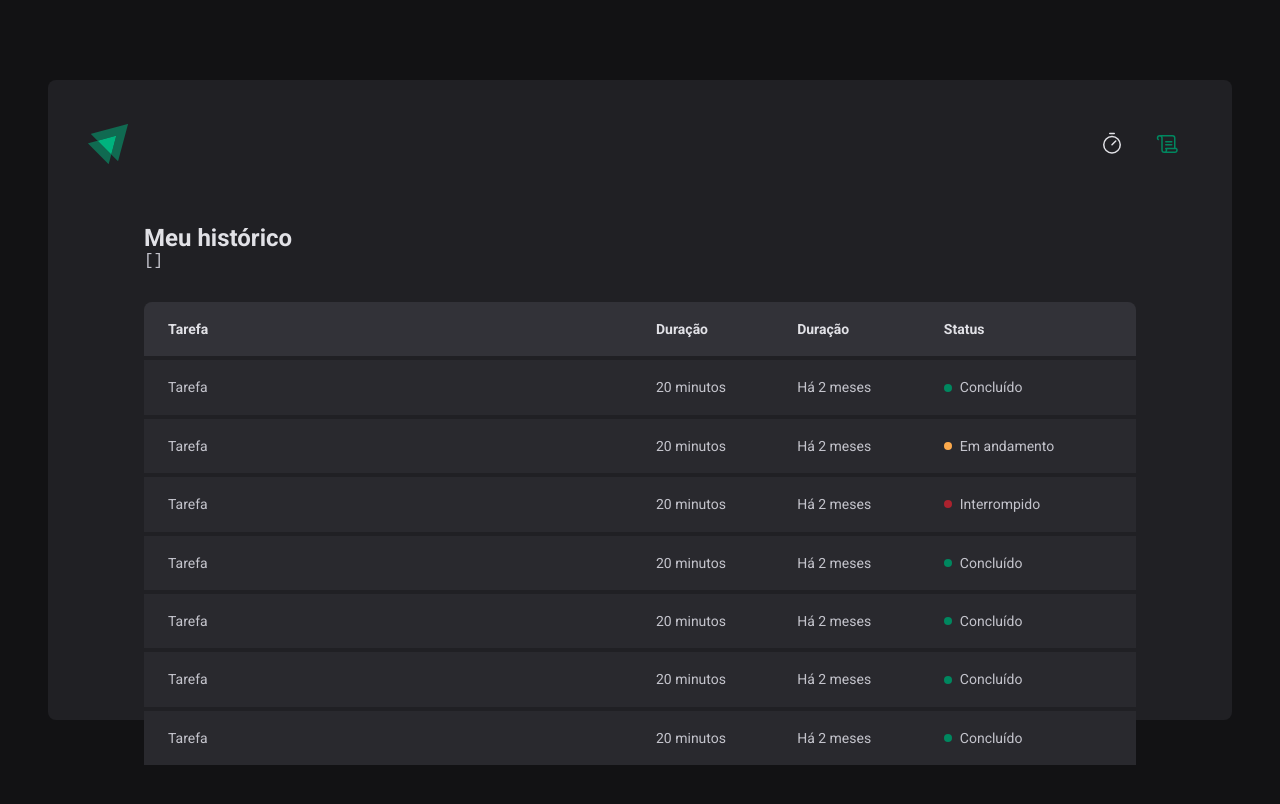
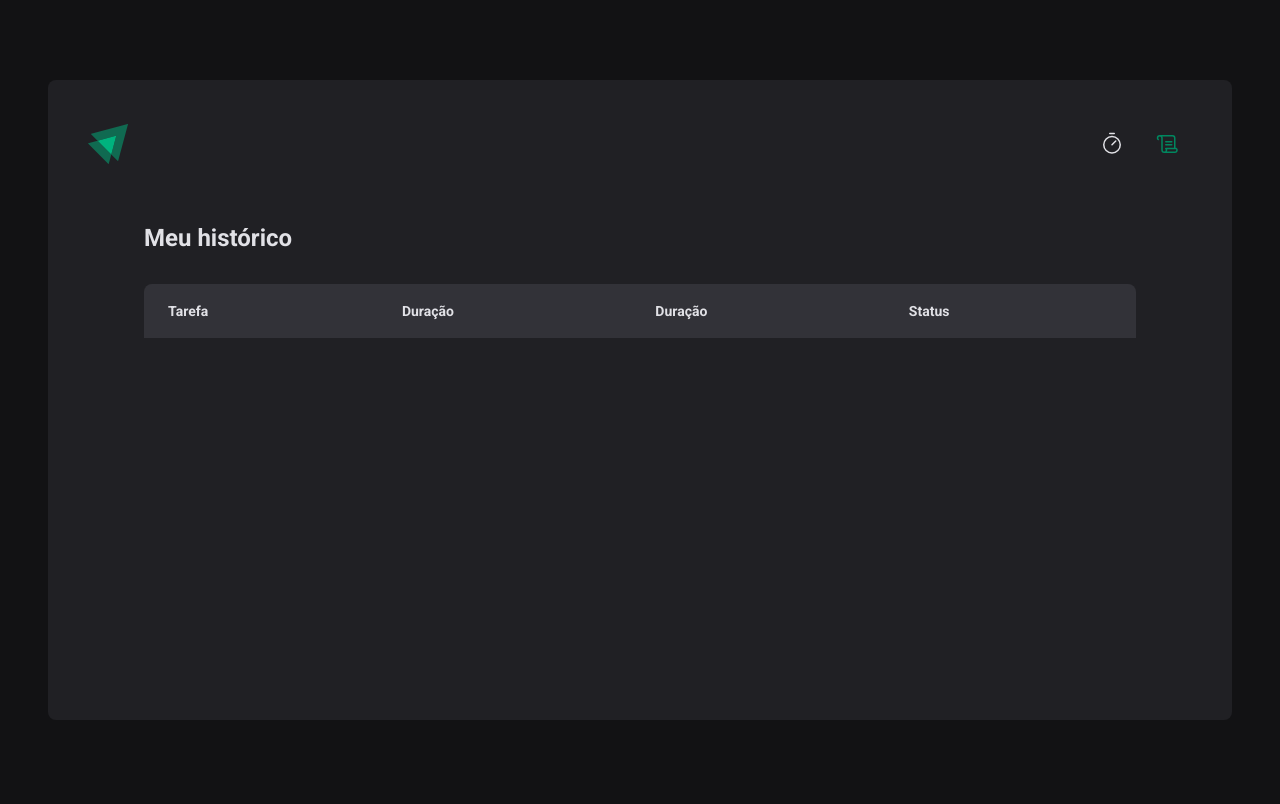
Before and after one commit to guipmdev/ignite-reactjs-02-ignite-timer, a React (Vite) app: page /history in a window 1280 px wide. Shown: the top 804 px of the page. Built offline with nearby package versions, Linux system fonts and the light colour scheme.

Commit message:
Contexto no React - Listagem do histórico

```diff
--- a/src/pages/History/index.tsx
+++ b/src/pages/History/index.tsx
@@ -11,8 +11,6 @@
     <HistoryContainer>
       <h1>Meu histórico</h1>
 
-      <pre>{JSON.stringify(cycles, null, 2)}</pre>
-
       <HistoryList>
         <table>
           <thead>
@@ -25,62 +23,28 @@
           </thead>
 
           <tbody>
-            <tr>
-              <td>Tarefa</td>
-              <td>20 minutos</td>
-              <td>Há 2 meses</td>
-              <td>
-                <Status statusColor="green">Concluído</Status>
-              </td>
-            </tr>
-            <tr>
-              <td>Tarefa</td>
-              <td>20 minutos</td>
-              <td>Há 2 meses</td>
-              <td>
-                <Status statusColor="yellow">Em andamento</Status>
-              </td>
-            </tr>
-            <tr>
-              <td>Tarefa</td>
-              <td>20 minutos</td>
-              <td>Há 2 meses</td>
-              <td>
-                <Status statusColor="red">Interrompido</Status>
-              </td>
-            </tr>
-            <tr>
-              <td>Tarefa</td>
-              <td>20 minutos</td>
-              <td>Há 2 meses</td>
-              <td>
-                <Status statusColor="green">Concluído</Status>
-              </td>
-            </tr>
-            <tr>
-              <td>Tarefa</td>
-              <td>20 minutos</td>
-              <td>Há 2 meses</td>
-              <td>
-                <Status statusColor="green">Concluído</Status>
-              </td>
-            </tr>
-            <tr>
-              <td>Tarefa</td>
-              <td>20 minutos</td>
-              <td>Há 2 meses</td>
-              <td>
-                <Status statusColor="green">Concluído</Status>
-              </td>
-            </tr>
-            <tr>
-              <td>Tarefa</td>
-              <td>20 minutos</td>
-              <td>Há 2 meses</td>
-              <td>
-                <Status statusColor="green">Concluído</Status>
-              </td>
-            </tr>
+            {cycles.map((cycle) => {
+              return (
+                <tr key={cycle.id}>
+                  <td>{cycle.task}</td>
+                  <td>{cycle.minutesAmount} minutos</td>
+                  <td>{cycle.startDate.toISOString()}</td>
+                  <td>
+                    {cycle.finishedDate && (
+                      <Status statusColor="green">Concluído</Status>
+                    )}
+
+                    {cycle.interruptedDate && (
+                      <Status statusColor="red">Interrompido</Status>
+                    )}
+
+                    {!cycle.finishedDate && !cycle.interruptedDate && (
+                      <Status statusColor="yellow">Em andamento</Status>
+                    )}
+                  </td>
+                </tr>
+              )
+            })}
           </tbody>
         </table>
       </HistoryList>
```
